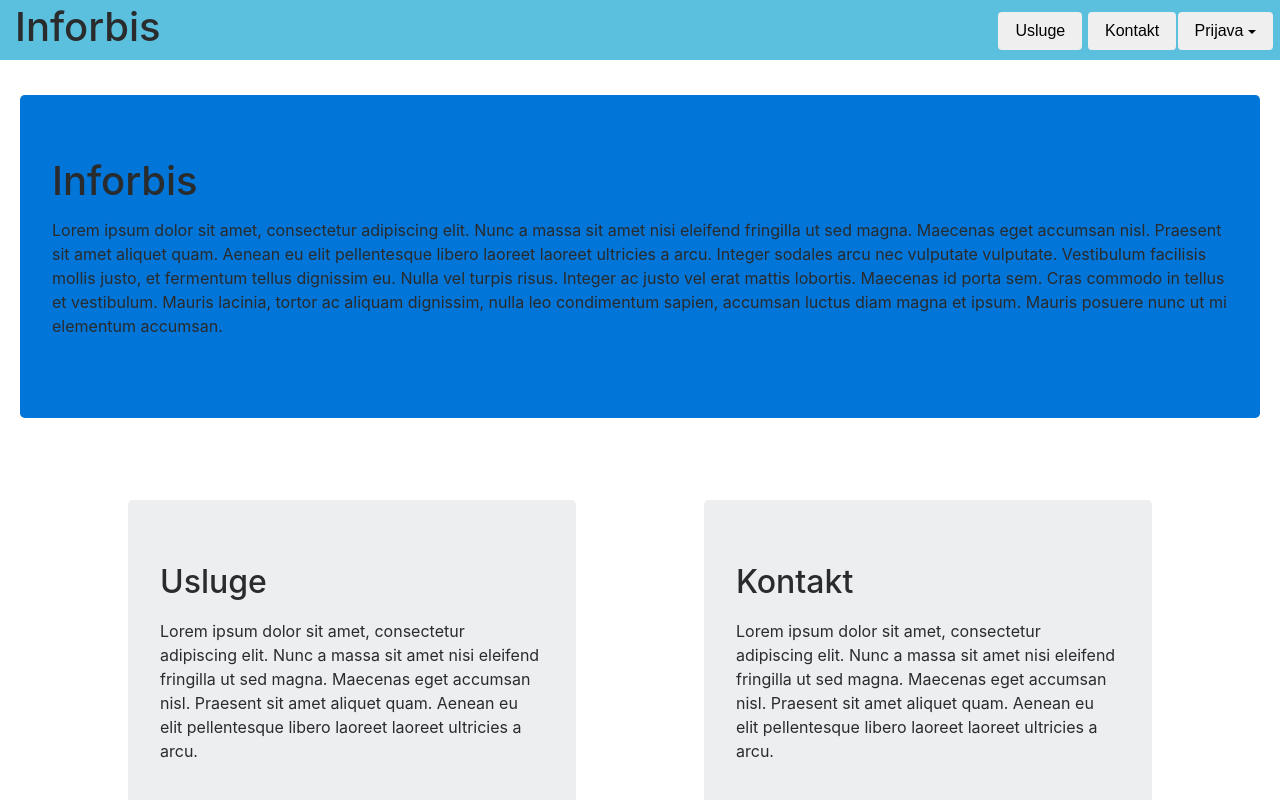
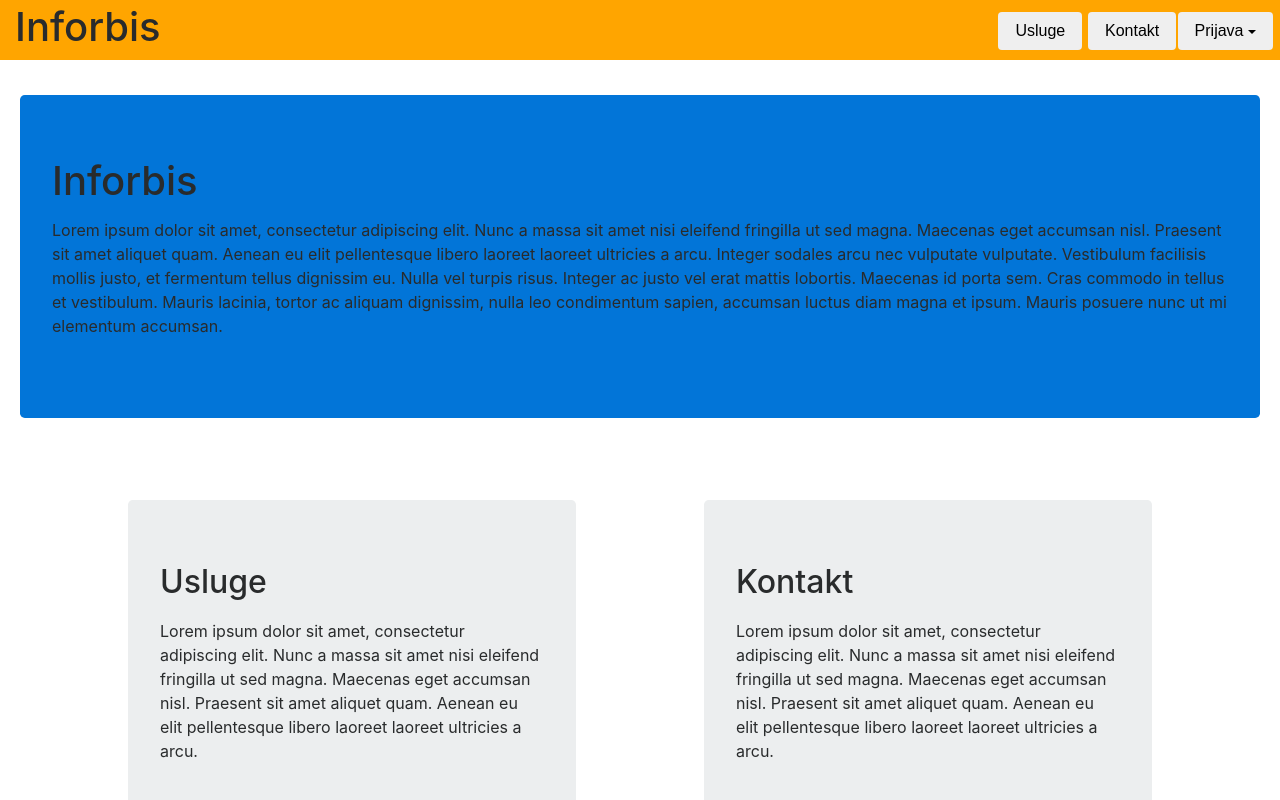
Before and after one commit to dvirovec/inforbisweb, a plain HTML site: page index.html in a window 1280 px wide. Drawn offline with Linux system fonts and the light colour scheme.

```diff
--- a/index.html
+++ b/index.html
@@ -8,7 +8,7 @@
 	</head>
 
 	<body>
-		<div class="page-header bg-info" style="background: orange; width: 100%; height: 60px; position:relative">
+		<div class="page-header bg-secondary" style="background: orange; width: 100%; height: 60px; position:relative">
 			<div>
 				<div style="margin-top: 5px; margin-left: 15px; position:absolute;">
 					<h1>Inforbis</h1>
```
